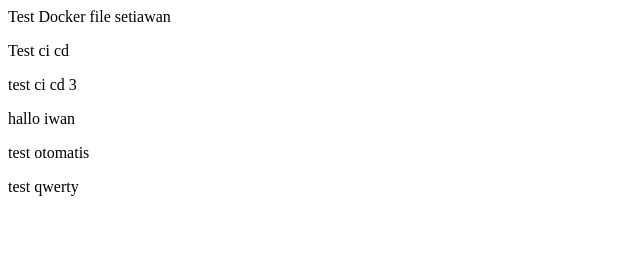
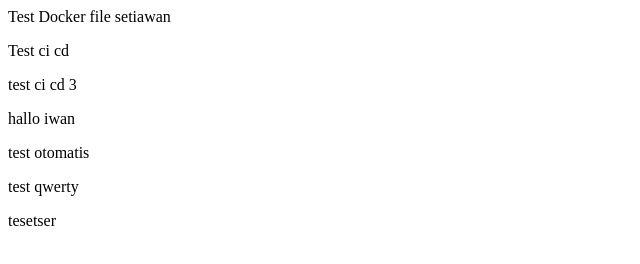
Before and after one commit to setiawan9220940305/nginx-custosm, a plain HTML site: page index.html in a window 1280 px wide. Shown: the full height of the page, 0-640 px from the left. Drawn offline with Linux system fonts and the light colour scheme.

Commit message:
Update index.html

```diff
--- a/index.html
+++ b/index.html
@@ -4,3 +4,4 @@
 <p> hallo iwan </p>
 <p> test otomatis</p>
 <p> test qwerty </p>
+<p> tesetser </p>
```
